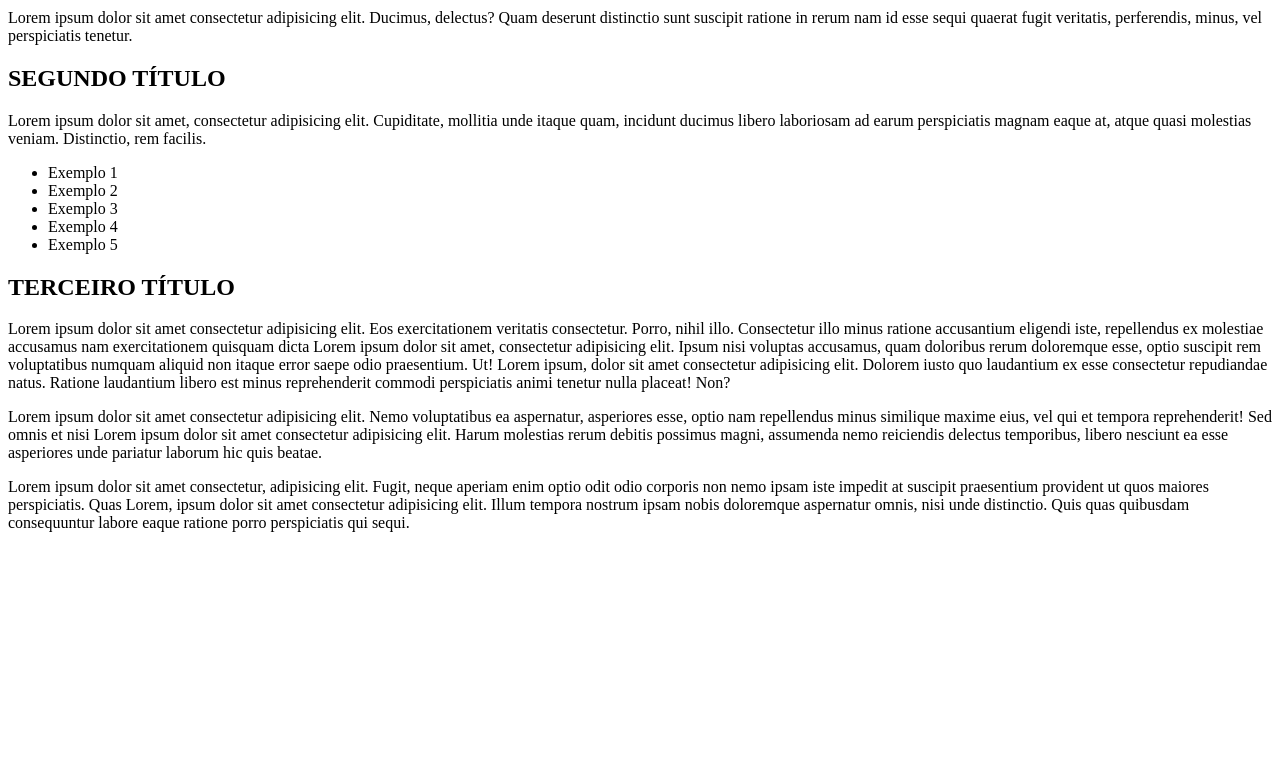
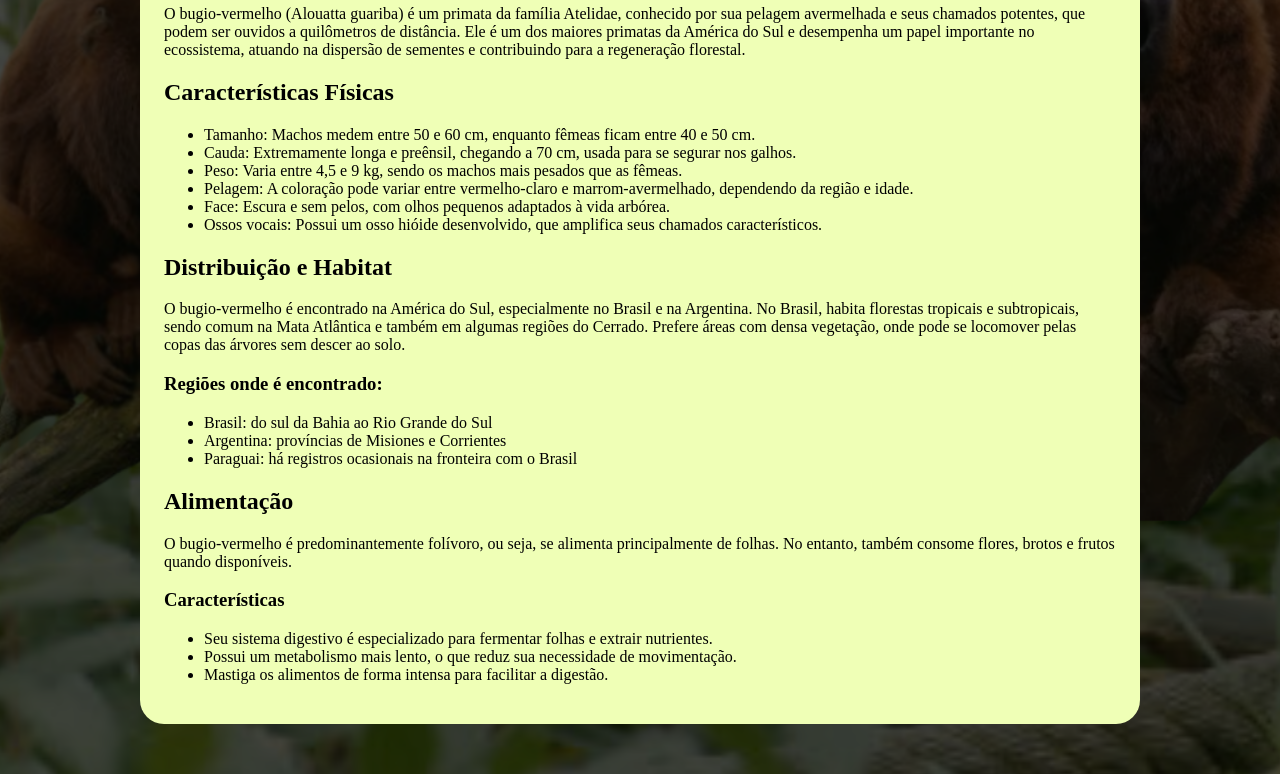
Before and after one commit to LucasAxdCosta/Bugio-Vermelho, a plain HTML site: page index.html in a window 1280 px wide. Shown: the part 526-1300 px from the top of the page. Before the commit the page ends 1074 px from the top, so only its background shows below. Drawn offline with Linux system fonts and the light colour scheme.

Commit message:
Bg e css básico

```diff
--- a/index.html
+++ b/index.html
@@ -8,28 +8,39 @@
 </head>
 <body>
     <div id="pagina">
-        <img src="arquivos/1-bugio-vermelho.jpeg" alt="foto do bugio vermelho">
+        <img src="arquivos/bugio_vermelho_principal.jpeg" alt="foto do bugio vermelho">
         <main>
-            <section id="parte1">
-                <h1>TÍTULO PRINCIPAL</h1>
-                <p>Lorem ipsum dolor sit amet consectetur adipisicing elit. Incidunt debitis unde dicta corrupti labore velit fugiat error cumque! Quod, non. Vero rem facilis, ea error ipsa nesciunt suscipit architecto perferendis Lorem ipsum dolor sit amet consectetur adipisicing elit. In vitae aspernatur sunt, praesentium rerum, ab tenetur tempore quasi commodi eos dolorum molestiae necessitatibus voluptatibus. Sit in cupiditate fugit quod explicabo?</p>
-                <p>Lorem ipsum dolor sit amet consectetur adipisicing elit. Ducimus, delectus? Quam deserunt distinctio sunt suscipit ratione in rerum nam id esse sequi quaerat fugit veritatis, perferendis, minus, vel perspiciatis tenetur.</p>
+            <section id="apresentacao">
+                <h1>Bugio-vermelho</h1>
+                <p>O bugio-vermelho (Alouatta guariba) é um primata da família Atelidae, conhecido por sua pelagem avermelhada e seus chamados potentes, que podem ser ouvidos a quilômetros de distância. Ele é um dos maiores primatas da América do Sul e desempenha um papel importante no ecossistema, atuando na dispersão de sementes e contribuindo para a regeneração florestal.</p>
             </section>
-            <section id="parte2"></section>
-                <h2>SEGUNDO TÍTULO</h2>
-                <p>Lorem ipsum dolor sit amet, consectetur adipisicing elit. Cupiditate, mollitia unde itaque quam, incidunt ducimus libero laboriosam ad earum perspiciatis magnam eaque at, atque quasi molestias veniam. Distinctio, rem facilis.</p>
+            <section id="caracteristicas"></section>
+                <h2>Características Físicas</h2>
                 <ul>
-                    <li>Exemplo 1</li>
-                    <li>Exemplo 2</li>
-                    <li>Exemplo 3</li>
-                    <li>Exemplo 4</li>
-                    <li>Exemplo 5</li>
+                    <li>Tamanho: Machos medem entre 50 e 60 cm, enquanto fêmeas ficam entre 40 e 50 cm.</li>
+                    <li>Cauda: Extremamente longa e preênsil, chegando a 70 cm, usada para se segurar nos galhos.</li>
+                    <li>Peso: Varia entre 4,5 e 9 kg, sendo os machos mais pesados que as fêmeas.</li>
+                    <li>Pelagem: A coloração pode variar entre vermelho-claro e marrom-avermelhado, dependendo da região e idade.</li>
+                    <li>Face: Escura e sem pelos, com olhos pequenos adaptados à vida arbórea.</li>
+                    <li>Ossos vocais: Possui um osso hióide desenvolvido, que amplifica seus chamados característicos.</li>
                 </ul>
-            <section id="parte3">
-                <h2>TERCEIRO TÍTULO</h2>
-                <p>Lorem ipsum dolor sit amet consectetur adipisicing elit. Eos exercitationem veritatis consectetur. Porro, nihil illo. Consectetur illo minus ratione accusantium eligendi iste, repellendus ex molestiae accusamus nam exercitationem quisquam dicta Lorem ipsum dolor sit amet, consectetur adipisicing elit. Ipsum nisi voluptas accusamus, quam doloribus rerum doloremque esse, optio suscipit rem voluptatibus numquam aliquid non itaque error saepe odio praesentium. Ut! Lorem ipsum, dolor sit amet consectetur adipisicing elit. Dolorem iusto quo laudantium ex esse consectetur repudiandae natus. Ratione laudantium libero est minus reprehenderit commodi perspiciatis animi tenetur nulla placeat! Non?</p>
-                <p>Lorem ipsum dolor sit amet consectetur adipisicing elit. Nemo voluptatibus ea aspernatur, asperiores esse, optio nam repellendus minus similique maxime eius, vel qui et tempora reprehenderit! Sed omnis et nisi Lorem ipsum dolor sit amet consectetur adipisicing elit. Harum molestias rerum debitis possimus magni, assumenda nemo reiciendis delectus temporibus, libero nesciunt ea esse asperiores unde pariatur laborum hic quis beatae.</p>
-                <p>Lorem ipsum dolor sit amet consectetur, adipisicing elit. Fugit, neque aperiam enim optio odit odio corporis non nemo ipsam iste impedit at suscipit praesentium provident ut quos maiores perspiciatis. Quas Lorem, ipsum dolor sit amet consectetur adipisicing elit. Illum tempora nostrum ipsam nobis doloremque aspernatur omnis, nisi unde distinctio. Quis quas quibusdam consequuntur labore eaque ratione porro perspiciatis qui sequi.</p>
+            <section id="informacoes">
+                <h2>Distribuição e Habitat</h2>
+                <p>O bugio-vermelho é encontrado na América do Sul, especialmente no Brasil e na Argentina. No Brasil, habita florestas tropicais e subtropicais, sendo comum na Mata Atlântica e também em algumas regiões do Cerrado. Prefere áreas com densa vegetação, onde pode se locomover pelas copas das árvores sem descer ao solo.</p>
+                <h3>Regiões onde é encontrado:</h3>
+                <ul>
+                    <li>Brasil: do sul da Bahia ao Rio Grande do Sul</li>
+                    <li>Argentina: províncias de Misiones e Corrientes</li>
+                    <li>Paraguai: há registros ocasionais na fronteira com o Brasil</li>
+                </ul>
+                <h2>Alimentação</h2>
+                <p>O bugio-vermelho é predominantemente folívoro, ou seja, se alimenta principalmente de folhas. No entanto, também consome flores, brotos e frutos quando disponíveis.</p>
+                <h3>Características</h3>
+                <ul>
+                    <li>Seu sistema digestivo é especializado para fermentar folhas e extrair nutrientes.</li>
+                    <li>Possui um metabolismo mais lento, o que reduz sua necessidade de movimentação.</li>
+                    <li>Mastiga os alimentos de forma intensa para facilitar a digestão.</li>
+                </ul>
             </section>
         </main>
     </div>
--- a/style.css
+++ b/style.css
@@ -1,3 +1,15 @@
+body{
+    background-image: url(arquivos/bugio_bg.png);
+    background-size: cover;
+}
+#pagina{
+    box-sizing: border-box;
+    width: 1000px;
+    padding: 24px;
+    background-color: rgb(239, 255, 182);
+    border-radius: 24px;
+    margin: 50px auto;
+}
 img{
     border-radius: 16px;
 }
```
Also changed, not shown: arquivos/bugio fundo 2.PNG (deleted), arquivos/bugio fundo.png (deleted), arquivos/bugio_bg.png (added), arquivos/bugio_vermelho_principal.jpeg (renamed from arquivos/1-bugio-vermelho.jpeg).
